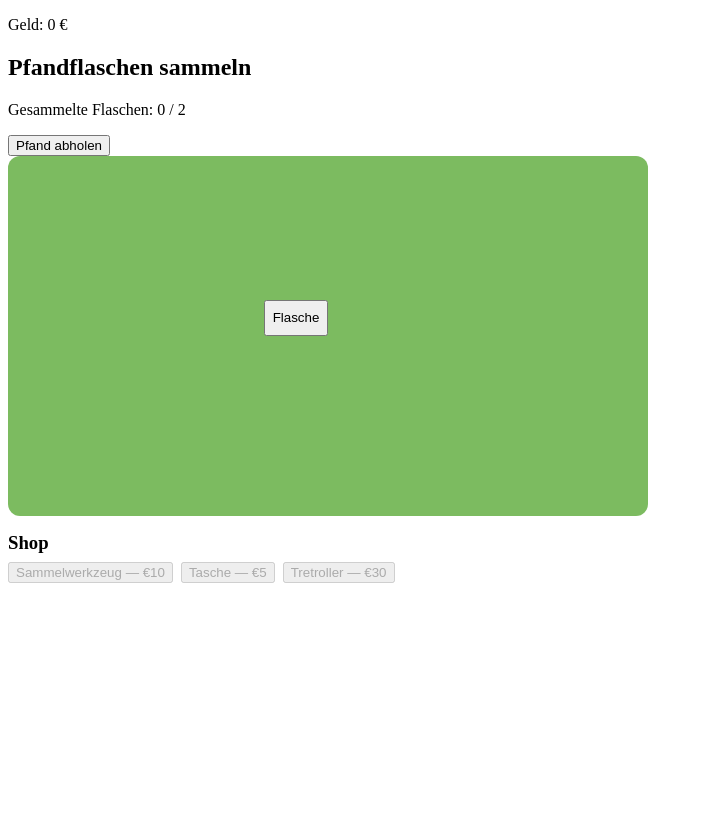
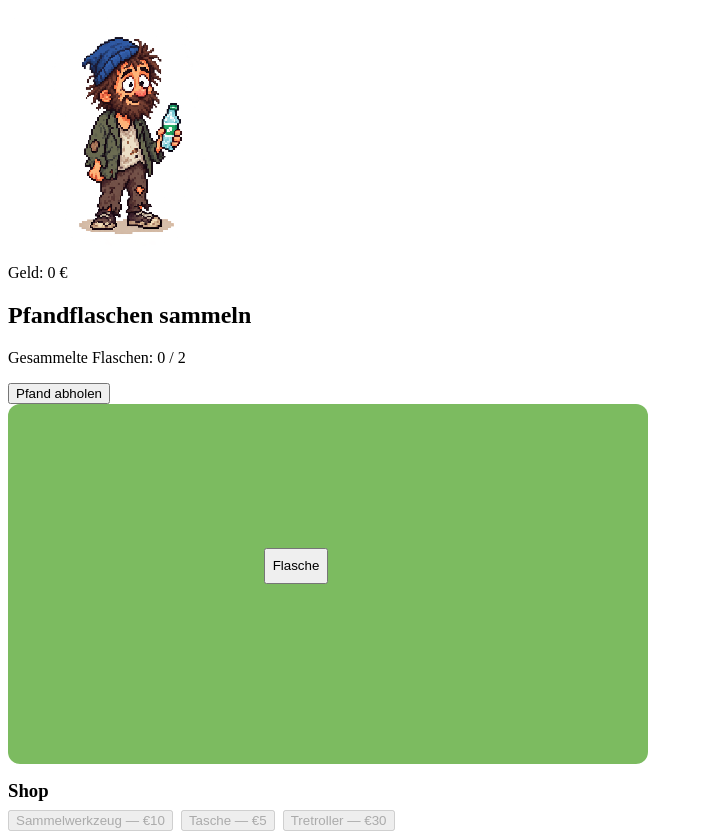
Before and after one commit to JuergenPower/angularApp, an Angular app: page / in a window 1280 px wide. Shown: the whole page, without its empty margins (0-703 px from the left). Before the commit the page ends 800 px from the top, so only its background shows below. Built offline with nearby package versions, Linux system fonts and the light colour scheme.

Commit message:
Add game level and update game status component with image display

```diff
--- a/src/app/app.html
+++ b/src/app/app.html
@@ -1,7 +1,9 @@
-<app-game-status [money]="money()" />
-<app-deposit-bottles
-  [money]="money()"
-  (redeemed)="addMoney($event)"
-  (purchaseRequested)="spendMoney($event)"
-/>
+<app-game-status [money]="money()" [level]="currentLevel()" />
+@if (currentLevel() === 'bottle-collector') {
+  <app-deposit-bottles
+    [money]="money()"
+    (redeemed)="addMoney($event)"
+    (purchaseRequested)="spendMoney($event)"
+  />
+}
 <router-outlet />
--- a/src/app/app.ts
+++ b/src/app/app.ts
@@ -2,6 +2,7 @@ import { Component, signal } from '@angular/core';
 import { RouterOutlet } from '@angular/router';
 import { DepositBottles } from './deposit-bottles/deposit-bottles';
 import { GameStatus } from './game-status/game-status';
+import { GameLevel } from './game-level';
 
 
 @Component({
@@ -13,6 +14,7 @@ import { GameStatus } from './game-status/game-status';
 export class App {
   protected readonly title = signal('angular-app');
   protected readonly money = signal(0);
+  protected readonly currentLevel = signal<GameLevel>('bottle-collector');
 
   protected addMoney(amount: number): void {
     this.money.update(currentMoney => currentMoney + amount);
--- /dev/null
+++ b/src/app/game-level.ts
@@ -0,0 +1 @@
+export type GameLevel = 'bottle-collector';
--- a/src/app/game-status/game-status.css
+++ b/src/app/game-status/game-status.css
@@ -0,0 +1,6 @@
+.character-portrait {
+  display: block;
+  height: 240px;
+  image-rendering: pixelated;
+  width: auto;
+}
--- a/src/app/game-status/game-status.html
+++ b/src/app/game-status/game-status.html
@@ -1 +1,10 @@
+@switch (level()) {
+  @case ('bottle-collector') {
+    <img
+      class="character-portrait"
+      src="/images/scruffy-drifter-with-bottle.png"
+      alt="Pfandflaschensammler mit Flasche"
+    />
+  }
+}
 <p>Geld: {{ money() }} €</p>
--- a/src/app/game-status/game-status.ts
+++ b/src/app/game-status/game-status.ts
@@ -1,4 +1,5 @@
 import { Component, input } from '@angular/core';
+import type { GameLevel } from '../game-level';
 
 @Component({
   imports: [],
@@ -8,4 +9,5 @@ import { Component, input } from '@angular/core';
 })
 export class GameStatus {
   readonly money = input.required<number>();
+  readonly level = input.required<GameLevel>();
 }
```
Also changed, not shown: public/images/scruffy-drifter-with-bottle.png (added).
